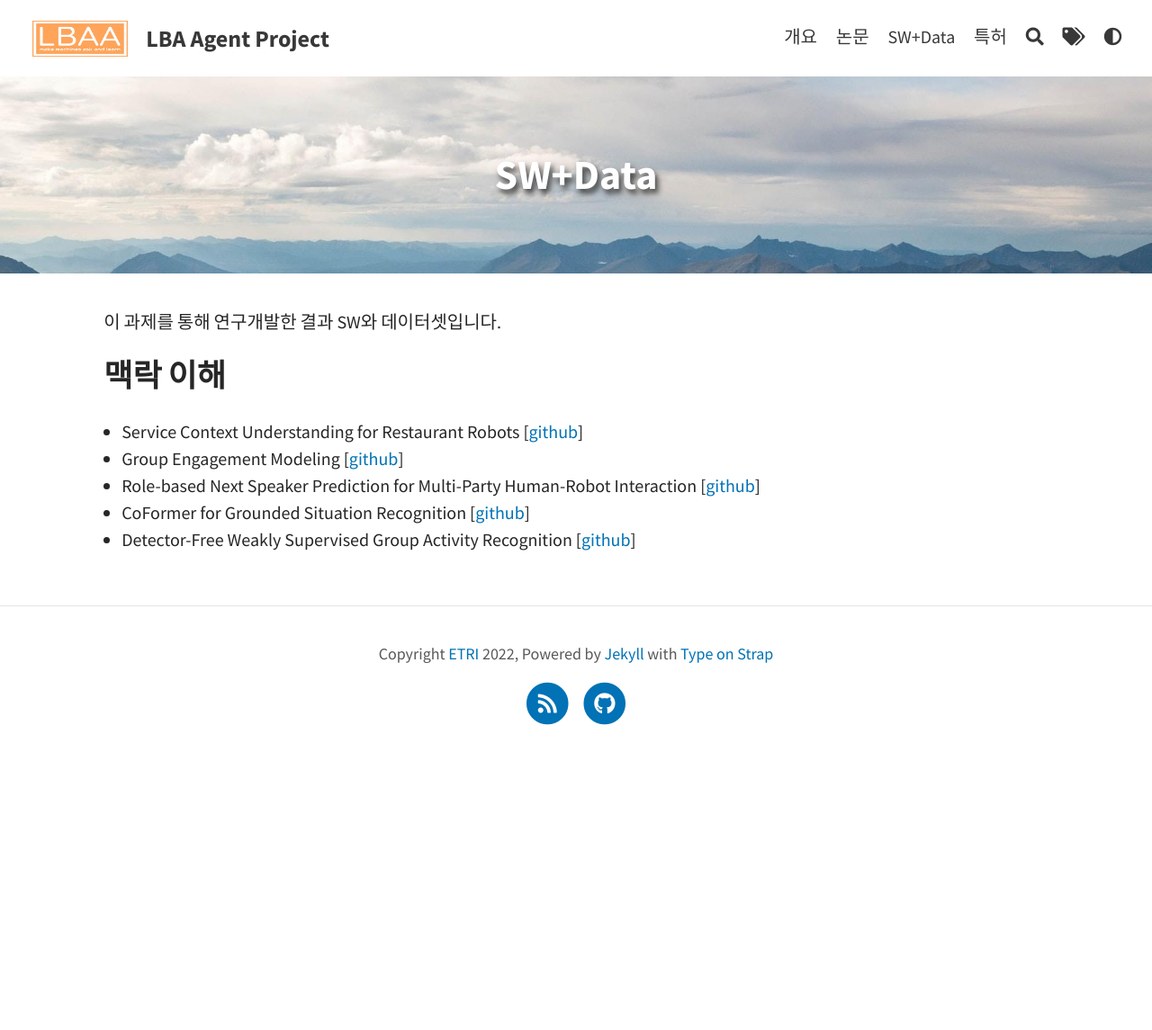
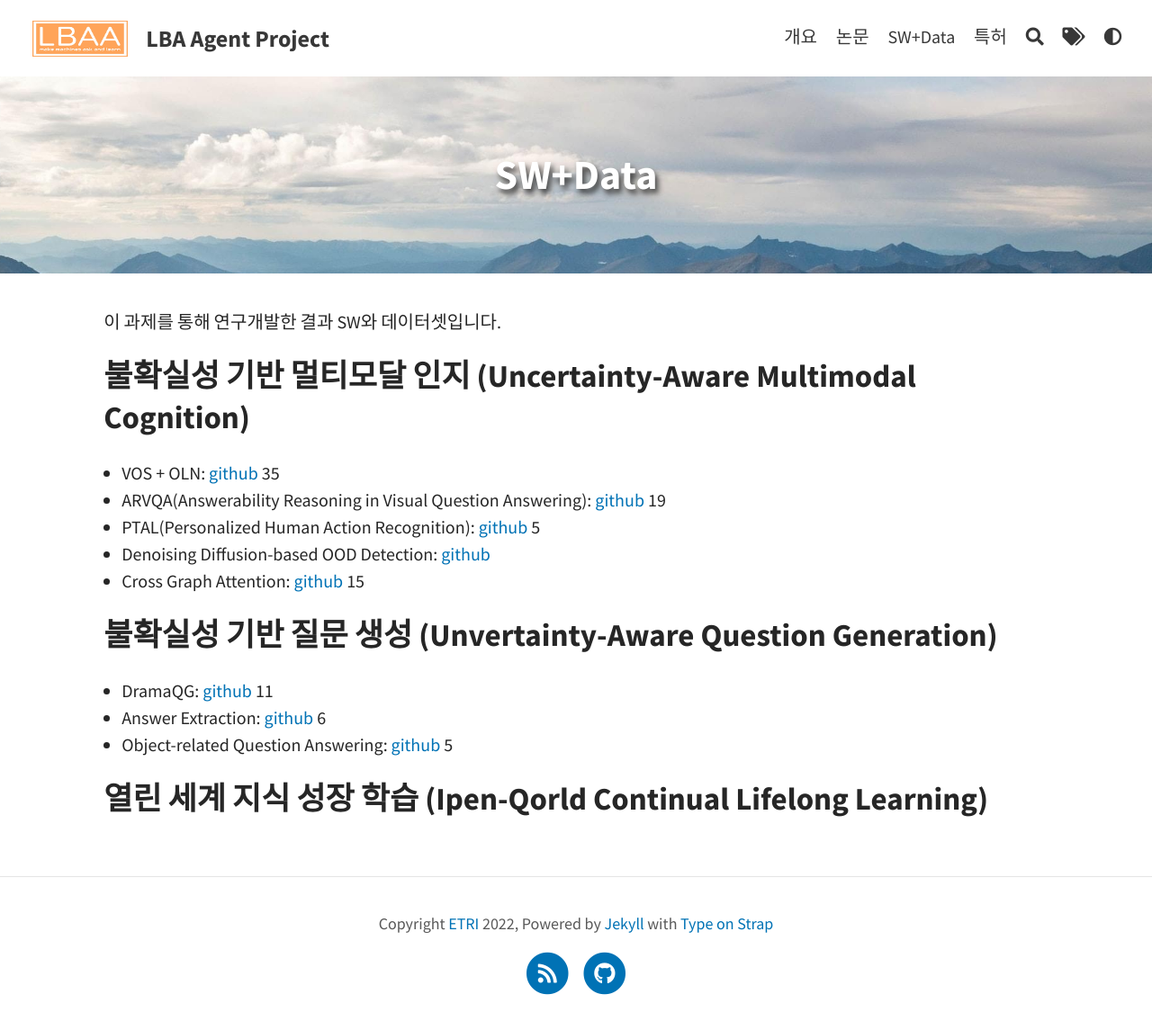
Before and after one commit to lbaa2022/lbaa2022.github.io, a Jekyll site: the page built from pages/c-sw-data.md, in a window 1280 px wide. Shown: the whole page at 90% size. Built offline with Jekyll 4.4.1, drawn with Linux system fonts in a browser that asks for light colours; before the commit the page ends 900 px from its top, so only the background shows below that.

Commit message:
sw updated

```diff
--- a/pages/c-sw-data.md
+++ b/pages/c-sw-data.md
@@ -7,14 +7,17 @@ permalink: /sw-data/
 
 이 과제를 통해 연구개발한 결과 SW와 데이터셋입니다.
 
-## 맥락 이해
+## 불확실성 기반 멀티모달 인지 (Uncertainty-Aware Multimodal Cognition)
 
-- Service Context Understanding for Restaurant Robots [[github](https://github.com/aai4r/aai4r-ServiceContextUnderstanding)]
+- VOS + OLN: [github](https://github.com/aseuteurideu/LBA_Project) 35
+- ARVQA(Answerability Reasoning in Visual Question Answering): [github](https://github.com/hee-suk-yoon/LBA-ARVQA) 19
+- PTAL(Personalized Human Action Recognition): [github](https://github.com/wrko/LBA-PTAL.pytorch) 5
+- Denoising Diffusion-based OOD Detection: [github](https://github.com/hushon/ood-diffusion)
+- Cross Graph Attention: [github](https://github.com/youngyoung1021/cross-graph-attention) 15
 
-- Group Engagement Modeling [[github](https://github.com/aai4r/engagement_modeling)]
+## 불확실성 기반 질문 생성 (Unvertainty-Aware Question Generation)
+- DramaQG: [github](https://github.com/gminipark/LBA-DramaQG)  11
+- Answer Extraction: [github](https://github.com/gminipark/LBA-answer-extraction) 6
+- Object-related Question Answering: [github](https://github.com/statjuns/LBA_generate_objectQA) 5
 
-- Role-based Next Speaker Prediction for Multi-Party Human-Robot Interaction [[github](https://github.com/aai4r/graph-role-nsp)]
-
-- CoFormer for Grounded Situation Recognition [[github](https://github.com/jhcho99/CoFormer)]
-
-- Detector-Free Weakly Supervised Group Activity Recognition [[github](https://github.com/dk-kim/DFWSGAR)]
+## 열린 세계 지식 성장 학습 (Ipen-Qorld Continual Lifelong Learning)
```
